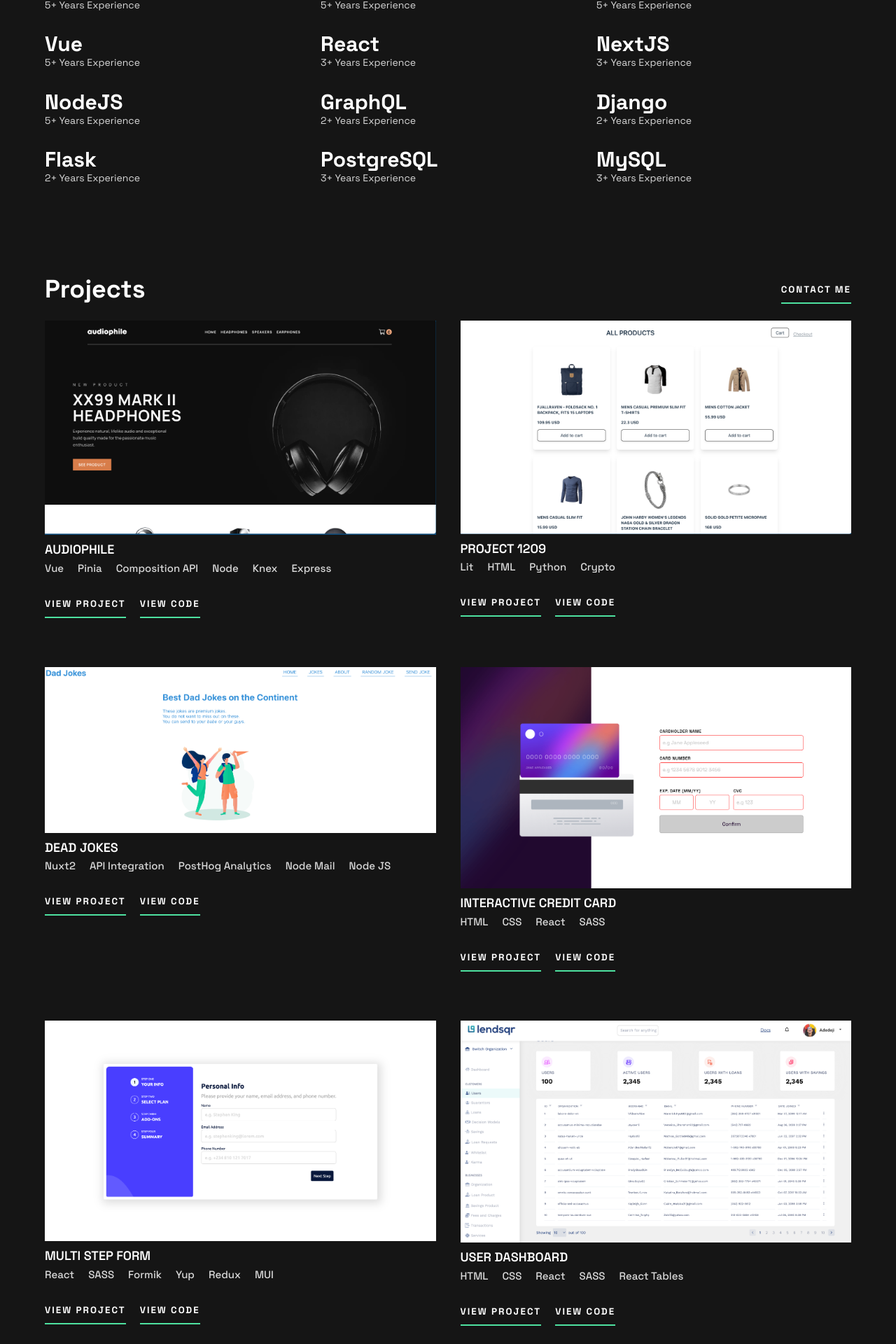
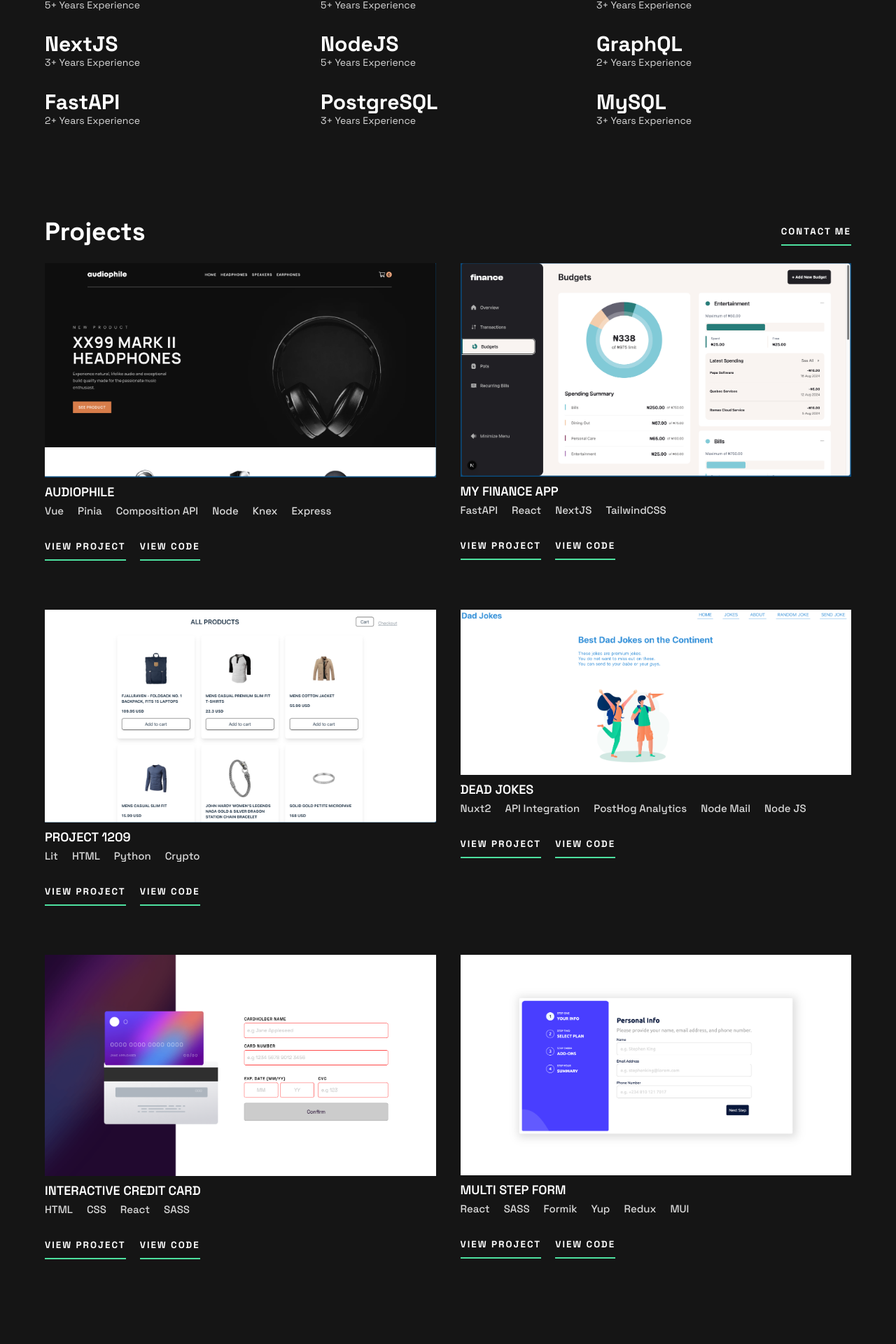
Before and after one commit to OluwadaraDaily/my-portfolio, a Vue app: page / in a window 1280 px wide. Shown: the part 574-2494 px from the top of the page at 70% size. Built offline with nearby package versions, Linux system fonts and the light colour scheme.

Commit message:
chore: update portfolio

```diff
--- a/src/data/constants.js
+++ b/src/data/constants.js
@@ -1,12 +1,4 @@
 export const technologies = [
-  {
-    name: 'HTML',
-    yearsOfExperience: '5'
-  },
-  {
-    name: 'CSS',
-    yearsOfExperience: '5'
-  },
   {
     name: 'Javascript',
     yearsOfExperience: '5'
@@ -32,11 +24,7 @@ export const technologies = [
     yearsOfExperience: '2'
   },
   {
-    name: 'Django',
-    yearsOfExperience: '2'
-  },
-  {
-    name: 'Flask',
+    name: 'FastAPI',
     yearsOfExperience: '2'
   },
   {
@@ -56,6 +44,13 @@ export const projects = [
     projectRepo: 'https://github.com/OluwadaraDaily/audiophile-ui',
     image: 'audiophile.png',
     techStack: ['Vue', 'Pinia', 'Composition API', 'Node', 'Knex', 'Express']
+  },
+  {
+    name: 'My Finance App',
+    projectLink: 'https://my-finance-ui.vercel.app/dashboard',
+    projectRepo: 'https://github.com/OluwadaraDaily/my-finance-ui',
+    image: 'my-finance-app.png',
+    techStack: ['FastAPI', 'React', 'NextJS', 'TailwindCSS']
   },
   {
     name: 'Project 1209',
@@ -85,18 +80,18 @@ export const projects = [
     image: 'multi-step-form.png',
     techStack: ['React', 'SASS', 'Formik', 'Yup', 'Redux', 'MUI']
   },
-  {
-    name: 'User Dashboard',
-    projectLink: 'https://oluwadara-lendsqr-fe-test.netlify.app/',
-    projectRepo: 'https://github.com/OluwadaraDaily/lendsqr-fe-test',
-    image: 'user-dashboard-lendsqr.png',
-    techStack: ['HTML', 'CSS', 'React', 'SASS', 'React Tables']
-  },
-  {
-    name: 'Opus Landing Page',
-    projectLink: 'https://opus-landing.netlify.app',
-    projectRepo: 'https://github.com/OluwadaraDaily/opus-landing-page',
-    image: 'opus-landing-page.png',
-    techStack: ['HTML', 'CSS', 'React', 'SASS']
-  }
+  // {
+  //   name: 'User Dashboard',
+  //   projectLink: 'https://oluwadara-lendsqr-fe-test.netlify.app/',
+  //   projectRepo: 'https://github.com/OluwadaraDaily/lendsqr-fe-test',
+  //   image: 'user-dashboard-lendsqr.png',
+  //   techStack: ['HTML', 'CSS', 'React', 'SASS', 'React Tables']
+  // },
+  // {
+  //   name: 'Opus Landing Page',
+  //   projectLink: 'https://opus-landing.netlify.app',
+  //   projectRepo: 'https://github.com/OluwadaraDaily/opus-landing-page',
+  //   image: 'opus-landing-page.png',
+  //   techStack: ['HTML', 'CSS', 'React', 'SASS']
+  // }
 ]
```
Also changed, not shown: public/images/my-finance-app.png (added).
